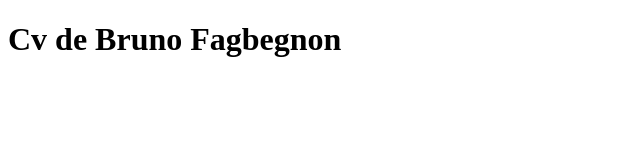
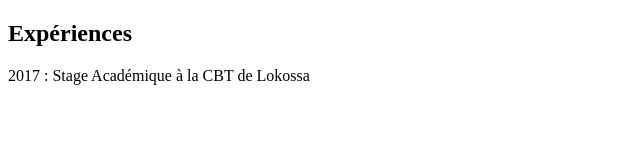
Before and after one commit to Fagbegnon/git-mon-cv, a plain HTML site: page index.html in a window 1280 px wide. Shown: the whole page, without its empty margins (0-640 px from the left). Drawn offline with Linux system fonts and the light colour scheme.

Commit message:
mise en place de le section experiences

```diff
--- a/index.html
+++ b/index.html
@@ -7,6 +7,9 @@
     <title>Mon-cv</title>
 </head>
 <body>
-    <h1>Cv de Bruno Fagbegnon</h1>
+    <h2>Expériences</h2>
+    <div>
+        2017 : Stage Académique à la CBT de Lokossa
+    </div>
 </body>
 </html>
```
